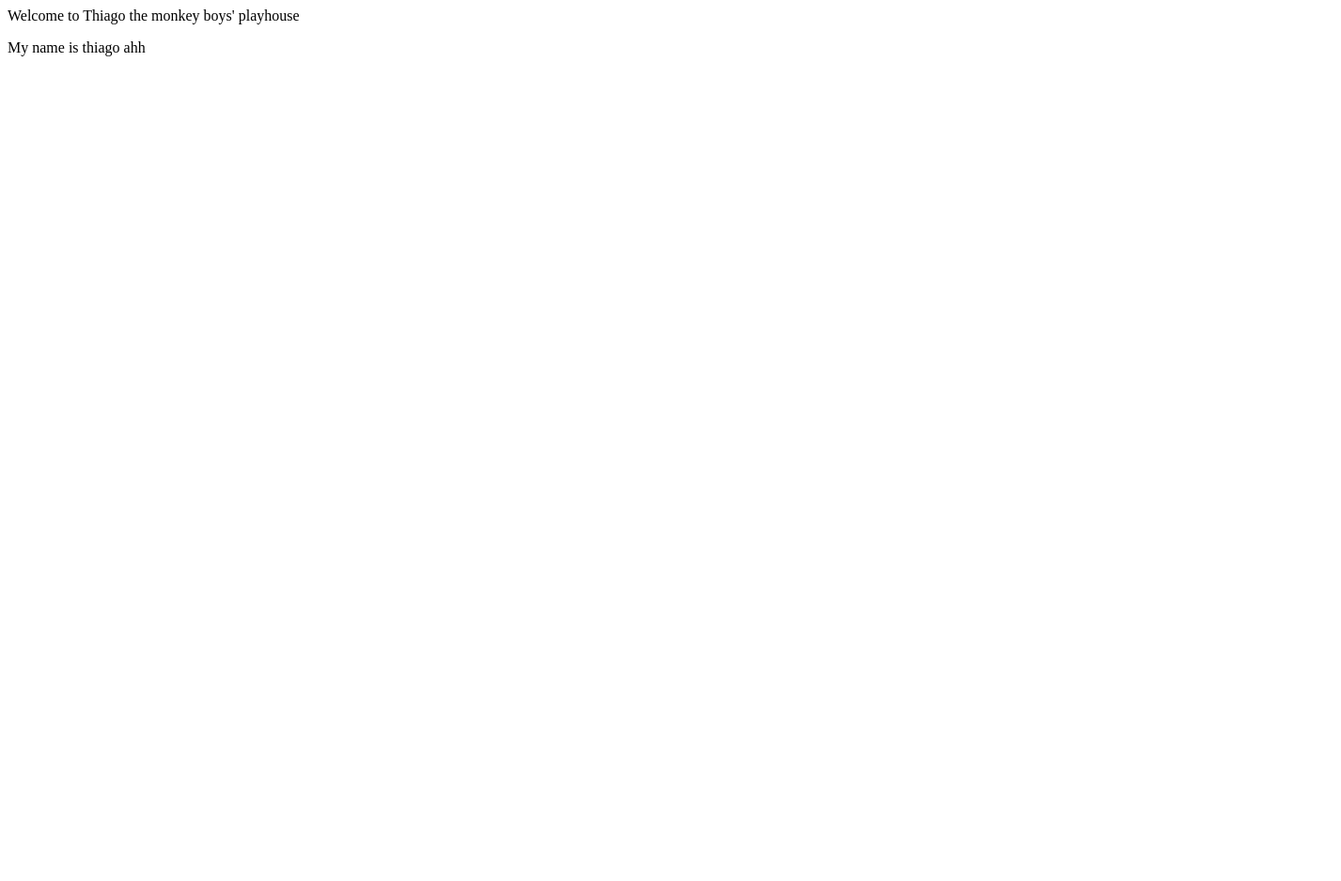
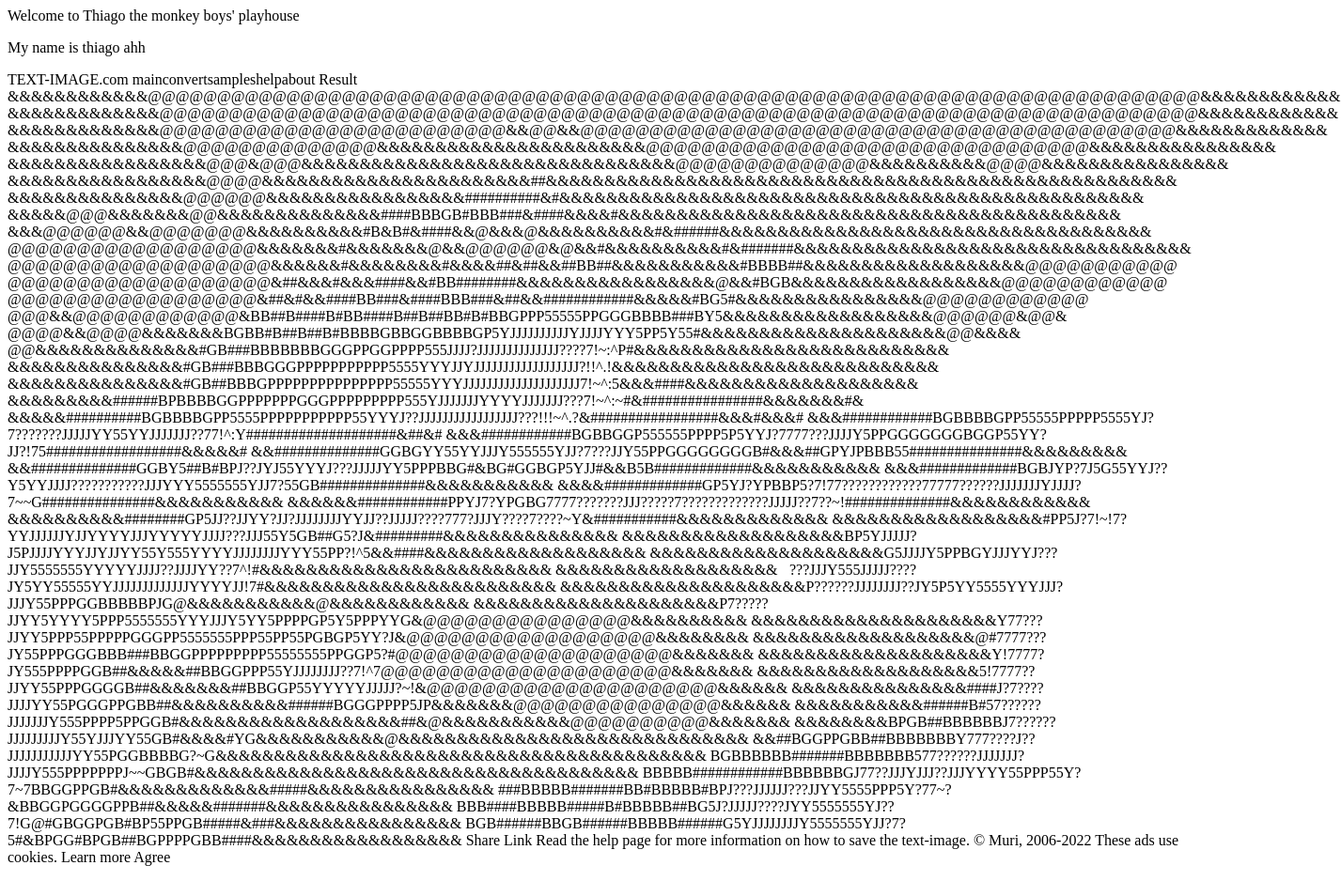
Before and after one commit to mcfartman/tiago, a plain HTML site: page index.html in a window 1280 px wide. Shown: the whole page at 94% size, 1427 px wide, since content can reach past the window. Before the commit the page ends 800 px from the top, so only its background shows below. Drawn offline with Linux system fonts and the light colour scheme.

Commit message:
Add new content to index.html
Added a new paragraph with text and links.

```diff
--- a/index.html
+++ b/index.html
@@ -1,2 +1,60 @@
 <t> Welcome to Thiago the monkey boys' playhouse</t>
 <p> My name is thiago ahh</p>
+<p>
+  TEXT-IMAGE.com
+mainconvertsampleshelpabout
+Result
+&&&&&&&&&&&&@@@@@@@@@@@@@@@@@@@@@@@@@@@@@@@@@@@@@@@@@@@@@@@@@@@@@@@@@@@@@@@@@@@@@@@@@@@@&&&&&&&&&&&&
+&&&&&&&&&&&&&@@@@@@@@@@@@@@@@@@@@@@@@@@@@@@@@@@@@@@@@@@@@@@@@@@@@@@@@@@@@@@@@@@@@@@@@@@@&&&&&&&&&&&&
+&&&&&&&&&&&&&@@@@@@@@@@@@@@@@@@@@@@@@@&&@@&&@@@@@@@@@@@@@@@@@@@@@@@@@@@@@@@@@@@@@@@@@@@&&&&&&&&&&&&&
+&&&&&&&&&&&&&&&@@@@@@@@@@@@@@&&&&&&&&&&&&&&&&&&&&&&&@@@@@@@@@@@@@@@@@@@@@@@@@@@@@@@@&&&&&&&&&&&&&&&&
+&&&&&&&&&&&&&&&&&@@@&@@@&&&&&&&&&&&&&&&&&&&&&&&&&&&&&&&&@@@@@@@@@@@@@@&&&&&&&&&&@@@@&&&&&&&&&&&&&&&&
+&&&&&&&&&&&&&&&&&@@@@&&&&&&&&&&&&&&&&&&&&&&&##&&&&&&&&&&&&&&&&&&&&&&&&&&&&&&&&&&&&&&&&&&&&&&&&&&&&&&
+&&&&&&&&&&&&&&&@@@@@@&&&&&&&&&&&&&&&&&##########&#&&&&&&&&&&&&&&&&&&&&&&&&&&&&&&&&&&&&&&&&&&&&&&&&&&
+&&&&&@@@&&&&&&&@@&&&&&&&&&&&&&&####BBBGB#BBB###&####&&&&#&&&&&&&&&&&&&&&&&&&&&&&&&&&&&&&&&&&&&&&&&&&
+&&&@@@@@@&&@@@@@@@&&&&&&&&&&#B&B#&####&&@&&&@&&&&&&&&&&#&######&&&&&&&&&&&&&&&&&&&&&&&&&&&&&&&&&&&&&
+@@@@@@@@@@@@@@@@@@&&&&&&&#&&&&&&&@&&@@@@@@&@&&#&&&&&&&&&&#&#######&&&&&&&&&&&&&&&&&&&&&&&&&&&&&&&&&&
+@@@@@@@@@@@@@@@@@@@&&&&&&#&&&&&&&&#&&&&##&##&&##BB##&&&&&&&&&&&#BBBB##&&&&&&&&&&&&&&&&&&&@@@@@@@@@@@
+@@@@@@@@@@@@@@@@@@@&##&&&#&&&####&&#BB########&&&&&&&&&&&&&&&&&@&&#BGB&&&&&&&&&&&&&&&&&&@@@@@@@@@@@@
+@@@@@@@@@@@@@@@@@@&##&#&&####BB###&####BBB###&##&&############&&&&&#BG5#&&&&&&&&&&&&&&&&@@@@@@@@@@@@
+@@@&&@@@@@@@@@@@@&BB##B####B#BB####B##B##BB#B#BBGPPP55555PPGGGBBBB###BY5&&&&&&&&&&&&&&&&&&@@@@@@&@@&
+@@@@&&@@@@&&&&&&&BGBB#B##B##B#BBBBGBBGGBBBBGP5YJJJJJJJJJJYJJJJYYY5PP5Y55#&&&&&&&&&&&&&&&&&&&&&@@&&&&
+@@&&&&&&&&&&&&&&#GB###BBBBBBBGGGPPGGPPPP555JJJJ?JJJJJJJJJJJJJJ????7!~:^P#&&&&&&&&&&&&&&&&&&&&&&&&&&&
+&&&&&&&&&&&&&&&#GB###BBBGGGPPPPPPPPPPP5555YYYJJYJJJJJJJJJJJJJJJJJJ?!!^.!&&&&&&&&&&&&&&&&&&&&&&&&&&&&
+&&&&&&&&&&&&&&&#GB##BBBGPPPPPPPPPPPPPPP55555YYYJJJJJJJJJJJJJJJJJJJJ7!~^:5&&&####&&&&&&&&&&&&&&&&&&&&
+&&&&&&&&&######BPBBBBGGPPPPPPPGGGPPPPPPPPP555YJJJJJJJYYYYJJJJJJJ???7!~^:~#&################&&&&&&&#&
+&&&&&##########BGBBBBGPP5555PPPPPPPPPPP55YYYJ??JJJJJJJJJJJJJJJJJ???!!!~^.?&#################&&&#&&&#
+&&&############BGBBBBGPP55555PPPPP5555YJ?7???????JJJJJYY55YYJJJJJJJ??77!^:Y####################&##&#
+&&&############BGBBGGP555555PPPP5P5YYJ?7777???JJJJY5PPGGGGGGGBGGP55YY?JJ?!75##################&&&&&#
+&&##############GGBGYY55YYJJJY555555YJJ?7???JJY55PPGGGGGGGGB#&&&##GPYJPBBB55###############&&&&&&&&&
+&&##############GGBY5##B#BPJ??JYJ55YYYJ???JJJJJYY5PPPBBG#&BG#GGBGP5YJJ#&&B5B#############&&&&&&&&&&&
+&&&#############BGBJYP?7J5G55YYJ??Y5YYJJJJ???????????JJJYYY5555555YJJ7?55GB##############&&&&&&&&&&&
+&&&&#############GP5YJ?YPBBP5?7!77????????????77777??????JJJJJJJYJJJJ?7~~G###############&&&&&&&&&&&
+&&&&&&############PPYJ7?YPGBG7777???????JJJ?????7?????????????JJJJJ??7??~!##############&&&&&&&&&&&&
+&&&&&&&&&&########GP5JJ??JJYY?JJ?JJJJJJJJYYJJ??JJJJJ????777?JJJY????7????~Y&###########&&&&&&&&&&&&&
+&&&&&&&&&&&&&&&&&&#PP5J?7!~!7?YYJJJJJJYJJYYYYJJJYYYYYJJJJ???JJJ55Y5GB##G5?J&#########&&&&&&&&&&&&&&&
+&&&&&&&&&&&&&&&&&&&BP5YJJJJJ?J5PJJJJYYYJJYJJYY55Y555YYYYJJJJJJJJYYY55PP?!^5&&####&&&&&&&&&&&&&&&&&&&
+&&&&&&&&&&&&&&&&&&&&G5JJJJY5PPBGYJJJYYJ???JJY5555555YYYYYJJJJ??JJJJYY??7^!#&&&&&&&&&&&&&&&&&&&&&&&&&
+&&&&&&&&&&&&&&&&&&&&#5???JJJY555JJJJJ????JY5YY55555YYJJJJJJJJJJJJJYYYYJJ!7#&&&&&&&&&&&&&&&&&&&&&&&&&
+&&&&&&&&&&&&&&&&&&&&&P??????JJJJJJJJ??JY5P5YY5555YYYJJJ?JJJY55PPPGGBBBBBPJG@&&&&&&&&&&&@&&&&&&&&&&&&
+&&&&&&&&&&&&&&&&&&&&&P7?????JJYY5YYYY5PPP5555555YYYJJJY5YY5PPPPGP5Y5PPPYYG&@@@@@@@@@@@@@@@&&&&&&&&&&
+&&&&&&&&&&&&&&&&&&&&&Y77???JJYY5PPP55PPPPPGGGPP5555555PPP55PP55PGBGP5YY?J&@@@@@@@@@@@@@@@@@@&&&&&&&&
+&&&&&&&&&&&&&&&&&&&@#7777???JY55PPPGGGBBB###BBGGPPPPPPPPP55555555PPGGP5?#@@@@@@@@@@@@@@@@@@@@&&&&&&&
+&&&&&&&&&&&&&&&&&&&&Y!7777?JY555PPPPGGB##&&&&&##BBGGPPP55YJJJJJJJJ??7!^7@@@@@@@@@@@@@@@@@@@@@&&&&&&&
+&&&&&&&&&&&&&&&&&&&5!7777??JJYY55PPPGGGGB##&&&&&&&##BBGGP55YYYYYJJJJJ?~!&@@@@@@@@@@@@@@@@@@@@@&&&&&&
+&&&&&&&&&&&&&&&####J?7????JJJJYY55PGGGPPGBB##&&&&&&&&&&######BGGGPPPP5JP&&&&&&&@@@@@@@@@@@@@@@&&&&&&
+&&&&&&&&&&&######B#57??????JJJJJJJY555PPPP5PPGGB#&&&&&&&&&&&&&&&&&&&##&@&&&&&&&&&&&@@@@@@@@@@&&&&&&&
+&&&&&&&&BPGB##BBBBBBJ7??????JJJJJJJJJY55YJJJYY55GB#&&&&#YG&&&&&&&&&&&@&&&&&&&&&&&&&&&&&&&&&&&&&&&&&&
+&&##BGGPPGBB##BBBBBBBY777????J??JJJJJJJJJJJYY55PGGBBBBG?~G&&&&&&&&&&&&&&&&&&&&&&&&&&&&&&&&&&&&&&&&&&
+BGBBBBBB#######BBBBBBB577??????JJJJJJJ?JJJJY555PPPPPPPJ~~GBGB#&&&&&&&&&&&&&&&&&&&&&&&&&&&&&&&&&&&&&&
+BBBBB############BBBBBBGJ77??JJJYJJJ??JJJYYYY55PPP55Y?7~7BBGGPPGB#&&&&&&&&&&&&&#####&&&&&&&&&&&&&&&&
+###BBBBB#######BB#BBBBB#BPJ???JJJJJJ???JJYY5555PPP5Y?77~?&BBGGPGGGGPPB##&&&&&#######&&&&&&&&&&&&&&&&
+BBB####BBBBB#####B#BBBBB##BG5J?JJJJJ????JYY5555555YJ??7!G@#GBGGPGB#BP55PPGB#####&###&&&&&&&&&&&&&&&&
+BGB######BBGB######BBBBB######G5YJJJJJJJJY5555555YJJ?7?5#&BPGG#BPGB##BGPPPPGBB####&&&&&&&&&&&&&&&&&&
+Share Link
+Read the help page for more information on how to save the text-image.
+
+© Muri, 2006-2022
+These ads use cookies. Learn more
+Agree
+</p>
```
